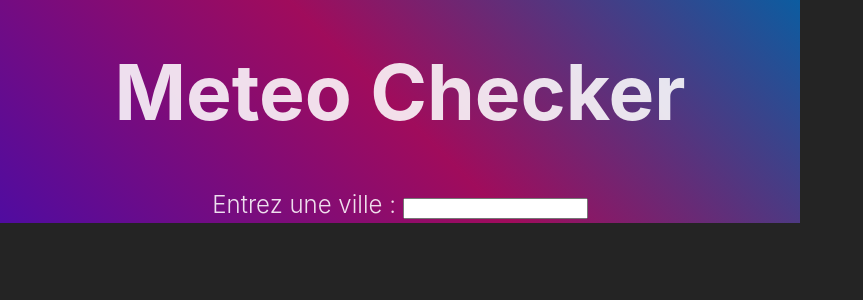
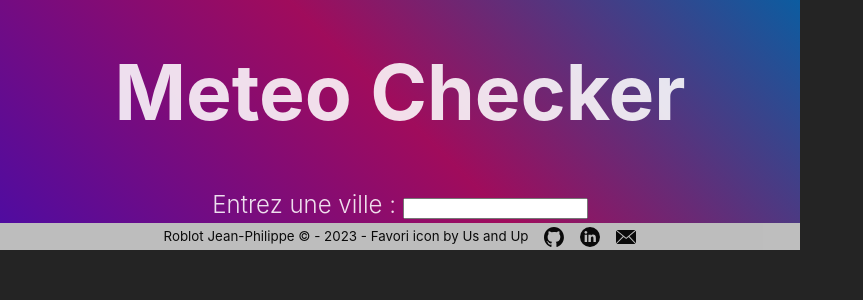
Before and after one commit to Beldaras/meteo-checker, a React (Vite) app: page / in a window 1280 px wide. Shown: the top 300 px of the page, without its empty margins (0-863 px from the left). Built offline with nearby package versions, Linux system fonts and the light colour scheme; no server answers.

Commit message:
Footer done, design in progress

```diff
--- a/src/App.jsx
+++ b/src/App.jsx
@@ -1,10 +1,12 @@
 import Home from "./pages/Home"
+import Footer from "./components/footer";
 
 function App() {
 
   return (
     <>
       <Home />
+      <Footer />
     </>
   )
 }
--- a/src/components/footer.jsx
+++ b/src/components/footer.jsx
@@ -1,23 +1,24 @@
+import styles from "../styles/Footer.module.css";
 import github from "../assets/icons/github-mark.svg";
 import linkedin from "../assets/icons/linkedin.svg";
 import mail from "../assets/icons/mail.svg";
 
 function Footer() {
   return (
-    <div className="flex justify-center gap-4 bg-white opacity-70 pl-1 pr-1 w-full">
-      <p className="text-sm">Roblot Jean-Philippe © - 2023 - Favori icon by Us and Up</p>
+    <div className={styles.container}>
+      <p>Roblot Jean-Philippe © - 2023 - Favori icon by Us and Up</p>
       <a href="https://github.com/Beldaras" target="_blank" rel="noreferrer">
-        <img src={github} alt="logo github" className="h-5 w-5" />
+        <img src={github} alt="logo github" className={styles.icon} />
       </a>
       <a
         href="https://www.linkedin.com/in/jean-philippe-roblot/"
         target="_blank"
         rel="noreferrer"
       >
-        <img src={linkedin} alt="logo linkedin" className="h-5 w-5" />
+        <img src={linkedin} alt="logo linkedin" className={styles.icon} />
       </a>
       <a href="mailto:jphilippe.roblot@gmail.com">
-        <img src={mail} alt="logo email" className="h-5 w-5" />
+        <img src={mail} alt="logo email" className={styles.icon} />
       </a>
     </div>
   );
--- /dev/null
+++ b/src/styles/Footer.module.css
@@ -0,0 +1,21 @@
+.container {
+  display: flex;
+  justify-content: center;
+  align-items: center;
+  gap: 1rem;
+  width: 100%;
+  height: 2em;
+  background-color: #fff;
+  color: #000;
+  opacity: 70%;
+  font-size: smaller;
+}
+
+a {
+  display: flex;
+}
+
+.icon {
+  width: 1.5em;
+  height: 1.5em;
+}
```
